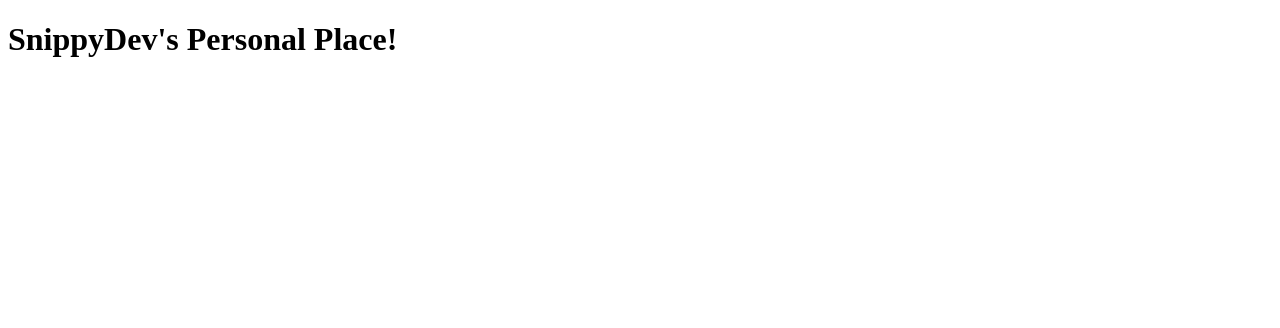
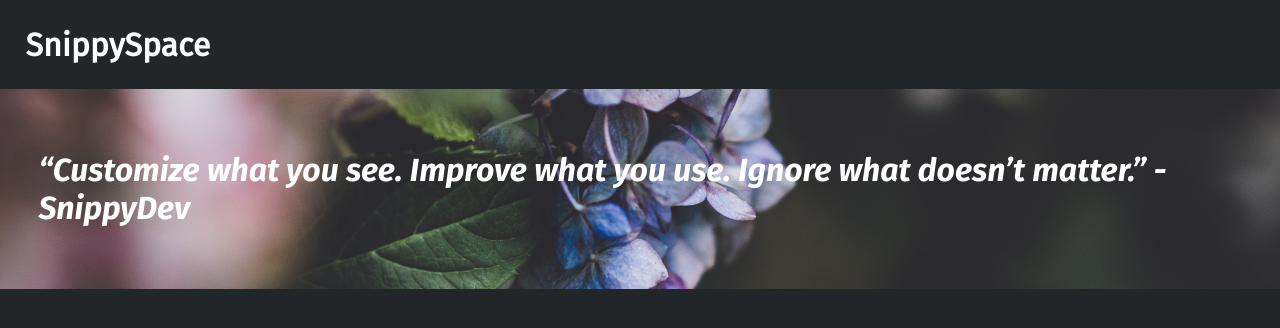
Before and after one commit to SnippyDev/snippydev.github.io, a plain HTML site: page index.html in a window 1280 px wide. Drawn offline with Linux system fonts and the light colour scheme.

Commit message:
Add quote, change css

```diff
--- a/index.html
+++ b/index.html
@@ -2,8 +2,17 @@
 <html>
   <head>
     <title>SnippyDev</title>
+    <link rel="stylesheet" href="style.css">
+    <link rel="preconnect" href="https://fonts.googleapis.com">
+    <link rel="preconnect" href="https://fonts.gstatic.com" crossorigin>
+    <link href="https://fonts.googleapis.com/css2?family=Fira+Sans:ital,wght@0,400;1,400;1,700&display=swap" rel="stylesheet">
   </head>
   <body>
-    <h1>SnippyDev's Personal Place!</h1>
+    <header>
+      <h1>SnippySpace</h1>
+    </header>
+    <div class="main-quote">
+      <h1><i><strong>“Customize what you see. Improve what you use. Ignore what doesn’t matter.”</strong> -SnippyDev</i></h1>
+    </div>
   </body>
 </html>
--- /dev/null
+++ b/style.css
@@ -0,0 +1,32 @@
+header {
+    margin: 2%;
+    font-family: "Fira Sans", sans-serif;
+    color: #ffffff;
+    background-color: #232629;
+}
+
+.main-quote {
+    font-family: "Fira Sans", sans-serif;
+    color: #ffffff;
+    display: flex;
+    justify-content: center;
+    align-items: center;
+    background-image: url('images/lavenderhydrangeaceae.jpg');
+    background-repeat: no-repeat;
+    background-position: center;
+    background-size: cover;
+    min-width: 100%;
+    height: 200px;
+    margin: 0px;
+    padding: 0px;
+}
+
+.main-quote h1 {
+    margin: 3%;
+}
+
+body {
+    margin: 0px;
+    padding: 0px;
+    background-color: #232629;
+}
```
Also changed, not shown: images/lavenderhydrangeaceae.jpg (added).
